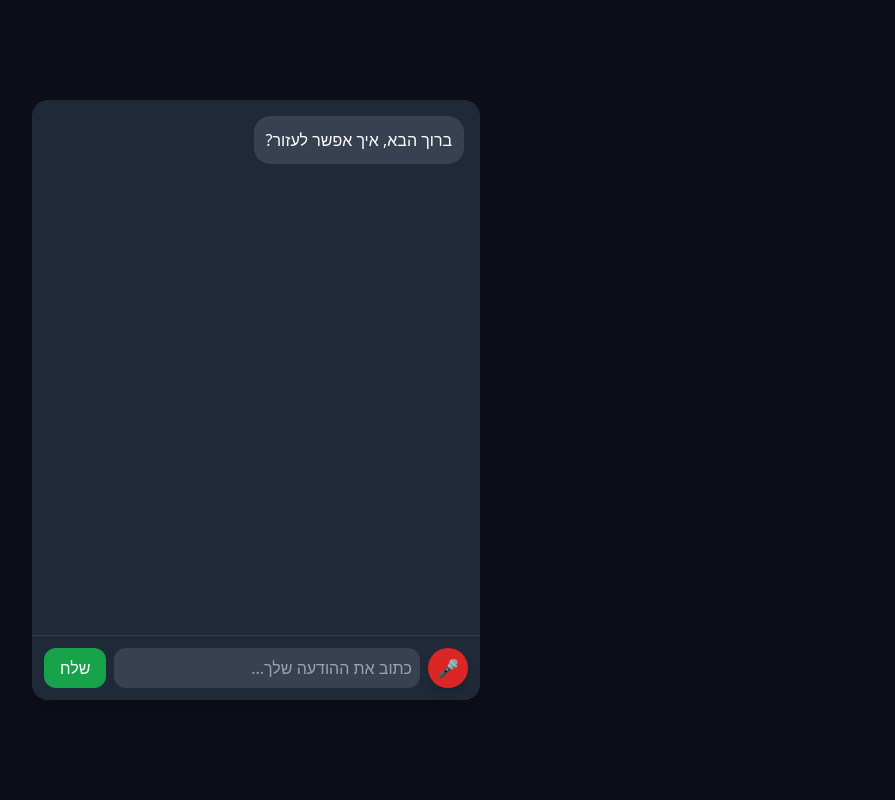
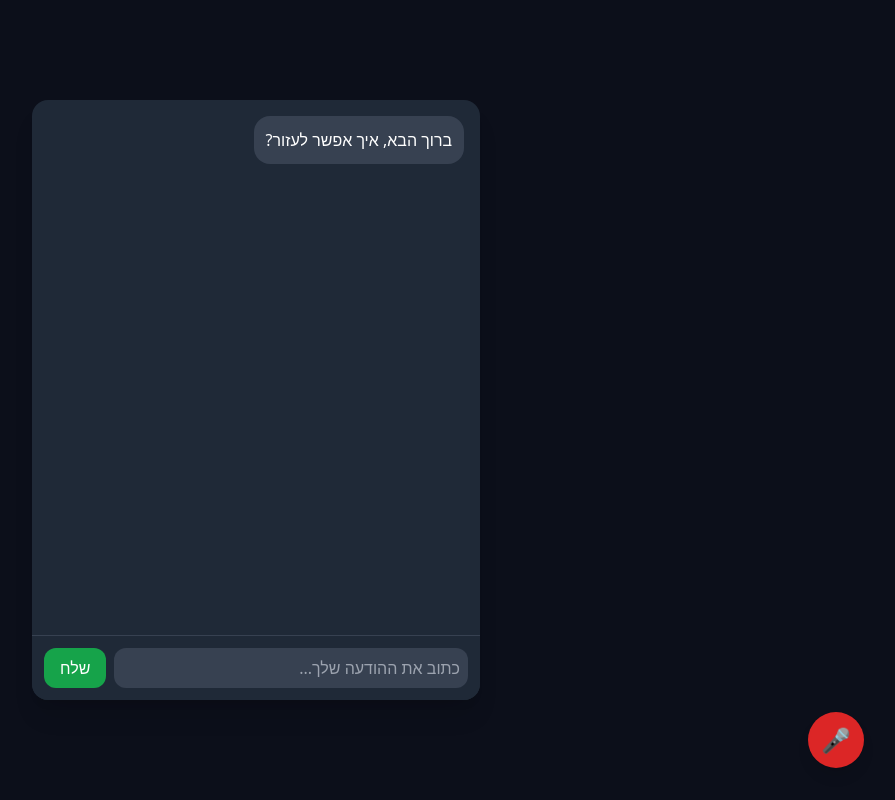
Before and after one commit to RonTheDev/chatbot-UI, a React (Vite) app: page / in a window 1280 px wide. Shown: the whole page, without its empty margins (384-1279 px from the left). Built offline with nearby package versions, Linux system fonts and the light colour scheme.

Commit message:
Sandbox snapshot commit

```diff
--- a/src/App.tsx
+++ b/src/App.tsx
@@ -1,6 +1,6 @@
 import { useState, useRef, useEffect } from "react";
 import { motion } from "framer-motion";
-import "./index.css"; // Make sure this file exists for animations
+import "./index.css";
 
 interface Message {
   sender: "user" | "bot";
@@ -13,51 +13,24 @@ export default function Chatbot() {
   ]);
   const [input, setInput] = useState("");
   const [isTyping, setIsTyping] = useState(false);
-  const [isRecording, setIsRecording] = useState(false);
-  const [voiceMode, setVoiceMode] = useState(false);
+  const [isVoiceMode, setIsVoiceMode] = useState(false);
+  const [isListening, setIsListening] = useState(false);
   const recognitionRef = useRef<any>(null);
 
   useEffect(() => {
-    // preload voices
-    window.speechSynthesis.getVoices();
+    window.speechSynthesis.getVoices(); // preload voices
   }, []);
 
-  const speakText = (text: string) => {
+  const speakText = (text: string, onEnd?: () => void) => {
     const utterance = new SpeechSynthesisUtterance(text);
     utterance.lang = "he-IL";
     const voices = speechSynthesis.getVoices();
     utterance.voice = voices.find((v) => v.lang === "he-IL") || null;
+    if (onEnd) utterance.onend = onEnd;
     speechSynthesis.speak(utterance);
   };
 
-  const handleSend = (msg: string) => {
-    if (!msg.trim()) return;
-
-    const newMessage: Message = { sender: "user", text: msg };
-    setMessages((prev) => [...prev, newMessage]);
-    setIsTyping(true);
-
-    setTimeout(() => {
-      const botReply = "הבוט עונה בקול בלבד."; // Simulated response
-      const botMessage: Message = { sender: "bot", text: botReply };
-
-      if (!voiceMode) setMessages((prev) => [...prev, botMessage]);
-
-      speakText(botReply);
-      setIsTyping(false);
-      if (voiceMode) {
-        setIsRecording(false);
-        setVoiceMode(false);
-      }
-    }, 1500);
-  };
-
-  const handleVoiceClick = () => {
-    if (!("webkitSpeechRecognition" in window)) {
-      alert("דפדפן זה לא תומך בזיהוי קולי. נסה בכרום.");
-      return;
-    }
-
+  const startListening = () => {
     const SpeechRecognition =
       (window as any).webkitSpeechRecognition ||
       (window as any).SpeechRecognition;
@@ -68,23 +41,65 @@ export default function Chatbot() {
 
     recognition.onresult = (event: any) => {
       const transcript = event.results[0][0].transcript;
-      handleSend(transcript);
+      console.log("🎙️ User said:", transcript);
+
+      const botResponse = generateBotResponse(transcript);
+      speakText(botResponse, () => {
+        if (isVoiceMode) {
+          setTimeout(() => startListening(), 400);
+        }
+      });
     };
 
     recognition.onerror = () => {
-      alert("שגיאה בזיהוי קולי");
-      setIsRecording(false);
-      setVoiceMode(false);
+      if (isVoiceMode) {
+        setTimeout(() => startListening(), 1000);
+      }
     };
 
     recognition.onend = () => {
-      setIsRecording(false);
+      setIsListening(false);
     };
 
     recognitionRef.current = recognition;
-    setVoiceMode(true);
-    setIsRecording(true);
+    setIsListening(true);
     recognition.start();
+  };
+
+  const handleMicToggle = () => {
+    const newState = !isVoiceMode;
+    setIsVoiceMode(newState);
+
+    if (newState) {
+      startListening();
+    } else {
+      recognitionRef.current?.stop();
+      window.speechSynthesis.cancel();
+      setIsListening(false);
+    }
+  };
+
+  const generateBotResponse = (input: string): string => {
+    if (input.includes("מה קורה")) return "הכל מצוין, תודה ששאלת!";
+    if (input.includes("מי אתה")) return "אני הבוט החכם שלך, תמיד כאן בשבילך.";
+    return "הבנתי אותך. בוא נמשיך לדבר.";
+  };
+
+  const handleSend = () => {
+    if (!input.trim()) return;
+    const newMessage: Message = { sender: "user", text: input };
+    setMessages((prev) => [...prev, newMessage]);
+    setInput("");
+    setIsTyping(true);
+
+    setTimeout(() => {
+      const botMessage: Message = {
+        sender: "bot",
+        text: "הבוט עונה בהודעה כתובה :)",
+      };
+      setMessages((prev) => [...prev, botMessage]);
+      setIsTyping(false);
+    }, 1000);
   };
 
   return (
@@ -92,15 +107,18 @@ export default function Chatbot() {
       dir="rtl"
       className="min-h-screen bg-[#0c0f1a] text-white flex flex-col items-center justify-center p-4 font-sans relative"
     >
-      {voiceMode && (
-        <div className="absolute inset-0 flex items-center justify-center z-50">
+      {/* Glow overlay for voice mode */}
+      {isVoiceMode && (
+        <div className="absolute inset-0 z-40 flex items-center justify-center">
           <div className="voice-pulse-circle"></div>
         </div>
       )}
 
-      <div className="w-full max-w-md h-[600px] bg-gray-800 rounded-2xl shadow-xl flex flex-col overflow-hidden">
+      {/* Chat UI container */}
+      <div className="w-full max-w-md h-[600px] bg-gray-800 rounded-2xl shadow-xl flex flex-col overflow-hidden z-10">
+        {/* Messages */}
         <div className="flex-1 overflow-y-auto p-4 space-y-3">
-          {!voiceMode &&
+          {!isVoiceMode &&
             messages.map((msg, index) => (
               <div
                 key={index}
@@ -123,45 +141,44 @@ export default function Chatbot() {
               </div>
             ))}
 
-          {!voiceMode && isTyping && (
+          {!isVoiceMode && isTyping && (
             <div className="text-sm text-gray-400 mt-2">...הבוט מקליד</div>
           )}
         </div>
 
+        {/* Input + Buttons */}
+        {!isVoiceMode && (
           <div className="p-3 border-t border-gray-700 bg-gray-800 flex items-center gap-2">
-          <button
-            onClick={handleVoiceClick}
-            className={`w-10 h-10 rounded-full flex items-center justify-center text-white text-lg transition shadow-lg ${
-              isRecording
-                ? "bg-green-600 animate-pulse-glow"
-                : "bg-red-600 hover:bg-red-500"
-            }`}
-            title="הפעל מצב קולי"
-          >
-            🎤
-          </button>
-
-          {!voiceMode && (
-            <>
             <input
               type="text"
               className="flex-1 bg-gray-700 text-white p-2 rounded-xl outline-none text-right"
               placeholder="כתוב את ההודעה שלך..."
               value={input}
               onChange={(e) => setInput(e.target.value)}
-                onKeyDown={(e) => e.key === "Enter" && handleSend(input)}
+              onKeyDown={(e) => e.key === "Enter" && handleSend()}
             />
-
             <button
-                onClick={() => handleSend(input)}
+              onClick={handleSend}
               className="px-4 py-2 bg-green-600 rounded-xl hover:bg-green-500 transition"
             >
               שלח
             </button>
-            </>
+          </div>
         )}
       </div>
-      </div>
+
+      {/* Mic toggle button */}
+      <button
+        onClick={handleMicToggle}
+        className={`fixed bottom-8 right-8 w-14 h-14 z-50 rounded-full text-white text-2xl font-bold shadow-lg transition ${
+          isVoiceMode
+            ? "bg-green-600 animate-pulse-glow"
+            : "bg-red-600 hover:bg-red-500"
+        }`}
+        title="הפעל / כבה מצב קולי"
+      >
+        🎤
+      </button>
     </div>
   );
 }
--- a/src/index.css
+++ b/src/index.css
@@ -1,28 +1,12 @@
 @tailwind base;
 @tailwind components;
 @tailwind utilities;
-@keyframes pulseGlow {
-  0% {
-    box-shadow: 0 0 0 0 rgba(72, 187, 120, 0.7);
-  }
-  70% {
-    box-shadow: 0 0 0 15px rgba(72, 187, 120, 0);
-  }
-  100% {
-    box-shadow: 0 0 0 0 rgba(72, 187, 120, 0);
-  }
-}
-
-.animate-pulse-glow {
-  animation: pulseGlow 1.5s infinite;
-}
-/* index.css */
 @keyframes pulseCircle {
   0% {
     box-shadow: 0 0 0 0 rgba(0, 255, 150, 0.7);
   }
   70% {
-    box-shadow: 0 0 0 30px rgba(0, 255, 150, 0);
+    box-shadow: 0 0 0 60px rgba(0, 255, 150, 0);
   }
   100% {
     box-shadow: 0 0 0 0 rgba(0, 255, 150, 0);
@@ -30,10 +14,26 @@
 }
 
 .voice-pulse-circle {
-  width: 150px;
-  height: 150px;
+  width: 160px;
+  height: 160px;
   border-radius: 9999px;
   background-color: #00ff94;
   animation: pulseCircle 1.5s infinite;
-  opacity: 0.8;
+  opacity: 0.85;
 }
+
+@keyframes pulseGlow {
+  0% {
+    box-shadow: 0 0 0 0 rgba(0, 255, 150, 0.6);
+  }
+  70% {
+    box-shadow: 0 0 0 25px rgba(0, 255, 150, 0);
+  }
+  100% {
+    box-shadow: 0 0 0 0 rgba(0, 255, 150, 0);
+  }
+}
+
+.animate-pulse-glow {
+  animation: pulseGlow 1.8s infinite;
+}
```
Lines whose indentation alone changed are shown as unchanged.
